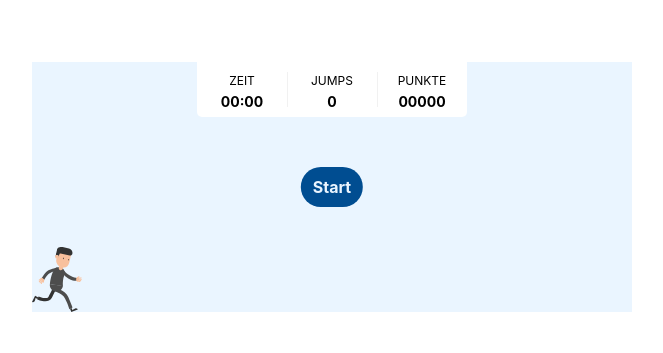
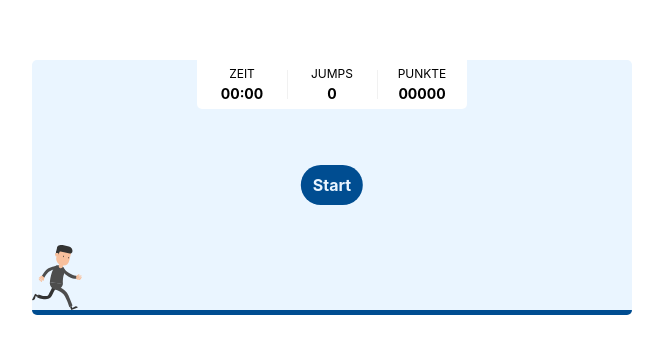
Before and after one commit to Schascha/vue-game, a Vue app: page / in a window 1280 px wide. Shown: the part 213-566 px from the top of the page, without its empty margins (308-971 px from the left). Built offline with nearby package versions, Linux system fonts and the light colour scheme.

Commit message:
Provide `GameBar` component

```diff
--- a/src/assets/main.css
+++ b/src/assets/main.css
@@ -8,28 +8,35 @@
   --speed: 1500ms;
 }
 
+html {
+  box-sizing: border-box;
+  font-size: 16px;
+}
+
 *,
-*::before,
-*::after {
-  box-sizing: border-box;
-  margin: 0;
-  position: relative;
-  font-weight: normal;
+*:before,
+*:after {
+  box-sizing: inherit;
 }
 
 body {
   display: flex;
   align-items: center;
   justify-content: center;
+  margin: 0;
+  padding: 0;
   min-height: 100vh;
   line-height: 1.5;
   font-family: Inter, -apple-system, BlinkMacSystemFont, 'Segoe UI', Roboto,
     Oxygen, Ubuntu, Cantarell, 'Fira Sans', 'Droid Sans', 'Helvetica Neue',
     sans-serif;
-  font-size: 16px;
   text-rendering: optimizeLegibility;
   -webkit-font-smoothing: antialiased;
   -moz-osx-font-smoothing: grayscale;
+}
+
+#app {
+  max-width: 100%;
 }
 
 button {
--- /dev/null
+++ b/src/components/GameBar.vue
@@ -0,0 +1,61 @@
+<script setup>
+defineProps({
+  items: {
+    type: Object,
+    required: true,
+  },
+});
+</script>
+
+<template>
+  <dl class="bar">
+    <div v-for="(item, index) in items" :key="index" class="item">
+      <dt>{{ index }}</dt>
+      <dd>{{ item }}</dd>
+    </div>
+  </dl>
+</template>
+
+<style scoped>
+.bar {
+  transform: translate(-50%, 0);
+  position: absolute;
+  top: 0;
+  left: 50%;
+  display: flex;
+  margin: 0;
+  justify-content: center;
+  background-color: var(--color-white);
+  border-radius: 0 0 5px 5px;
+  text-align: center;
+}
+
+.item {
+  flex: 1 1 100%;
+  position: relative;
+  padding: 5px 20px;
+  width: 90px;
+}
+
+.item + .item::before {
+  content: '';
+  position: absolute;
+  left: 0;
+  top: 10px;
+  bottom: 10px;
+  border-left: 1px solid var(--color-grey-light);
+}
+
+dt {
+  font-size: 0.75rem;
+  margin: 0;
+  text-transform: uppercase;
+}
+
+dd {
+  display: block;
+  font-size: 0.875rem;
+  font-weight: bold;
+  margin: 0;
+}
+</style>
--- a/src/components/StartGame.vue
+++ b/src/components/StartGame.vue
@@ -1,6 +1,7 @@
 <script setup>
 import { computed, onMounted, ref } from 'vue';
 import { getProperty, getTimeStamp, random } from '../helpers';
+import GameBar from './GameBar.vue';
 import IconReplay from '../assets/replay.svg?component';
 
 /** Variables */
@@ -135,23 +136,13 @@ function play() {
 
 <template>
   <div class="game">
-    <div class="bar">
-      <div>
-        <span>Zeit</span>
-        <strong>{{ formattedPlayTime }}</strong>
-      </div>
-      <div>
-        <span>Jumps</span>
-        <strong>{{ jumpCount }}</strong>
-      </div>
-      <div>
-        <span>Punkte</span>
-        <strong>{{ score }}</strong>
-      </div>
-    </div>
+    <GameBar
+      :items="{ Zeit: formattedPlayTime, Jumps: jumpCount, Punkte: score }"
+    />
+
     <div v-if="isPaused" class="center">
       <template v-if="isGameOver">
-        Game Over<br />
+        <span>Game Over</span>
         <button type="button" class="restart" aria-label="Replay" @click="play">
           <IconReplay width="16" height="16" />
         </button>
@@ -160,17 +151,21 @@ function play() {
         <button type="button" @click="play">Start</button>
       </template>
     </div>
+
+    <div class="screen">
       <div
         ref="player"
         :class="['player', { jump: isJumping, freeze: isPaused }]"
       />
+
       <div
+        v-for="{ id, height, width, color } of obstacles"
         :ref="(el) => obstaclesRefs.push({ id, el })"
+        :key="id"
         :class="['obstacle', { freeze: isPaused }]"
-      v-for="{ id, height, width, color } of obstacles"
-      :key="id"
         :style="`--width: ${width}px; --height: ${height}px; --color: ${color};`"
       />
+    </div>
   </div>
 </template>
 
@@ -178,10 +173,16 @@ function play() {
 .game {
   overflow: hidden;
   position: relative;
+  max-width: var(--screen-width);
+  background-color: var(--color-blue-light);
+  border-bottom: 5px solid var(--color-blue-base);
+  border-radius: 5px;
+  margin: 0 auto;
+}
+
+.screen {
   width: var(--screen-width);
   height: var(--screen-height);
-  background-color: var(--color-blue-light);
-  margin: 0 auto;
 }
 
 .player {
@@ -214,50 +215,18 @@ function play() {
   animation-play-state: paused;
 }
 
-.bar {
-  transform: translate(-50%, 0);
-  position: absolute;
-  top: 0;
-  left: 50%;
-  display: flex;
-  justify-content: center;
-  background-color: var(--color-white);
-  border-radius: 0 0 5px 5px;
-  text-align: center;
-}
-
-.bar div {
-  flex: 1 1 100%;
-  position: relative;
-  padding: 5px 20px;
-  width: 90px;
-}
-
-.bar div + div::before {
-  content: '';
-  position: absolute;
-  left: 0;
-  top: 10px;
-  bottom: 10px;
-  border-left: 1px solid var(--color-grey-light);
-}
-
-.bar span {
-  font-size: 0.75rem;
-  text-transform: uppercase;
-}
-
-.bar strong {
-  font-size: 0.875rem;
-  display: block;
-}
-
 .center {
   transform: translate(-50%, -50%);
   position: absolute;
   top: 50%;
   left: 50%;
   text-align: center;
+  text-transform: uppercase;
+}
+
+.center span {
+  display: block;
+  margin-bottom: 0.5rem;
 }
 
 @keyframes jump {
```
Also changed, not shown: .eslintrc.cjs. Lines whose indentation alone changed are shown as unchanged.
